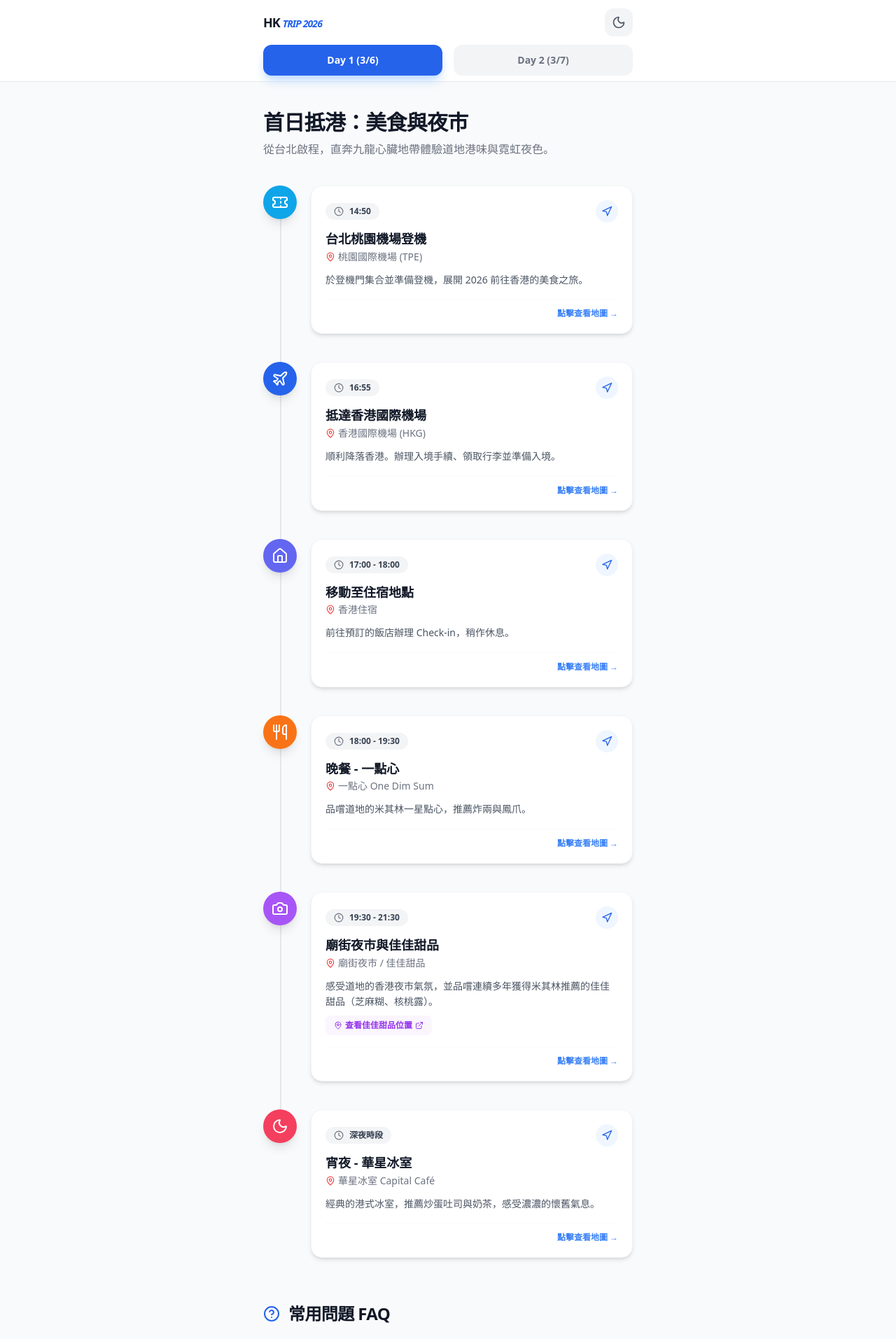
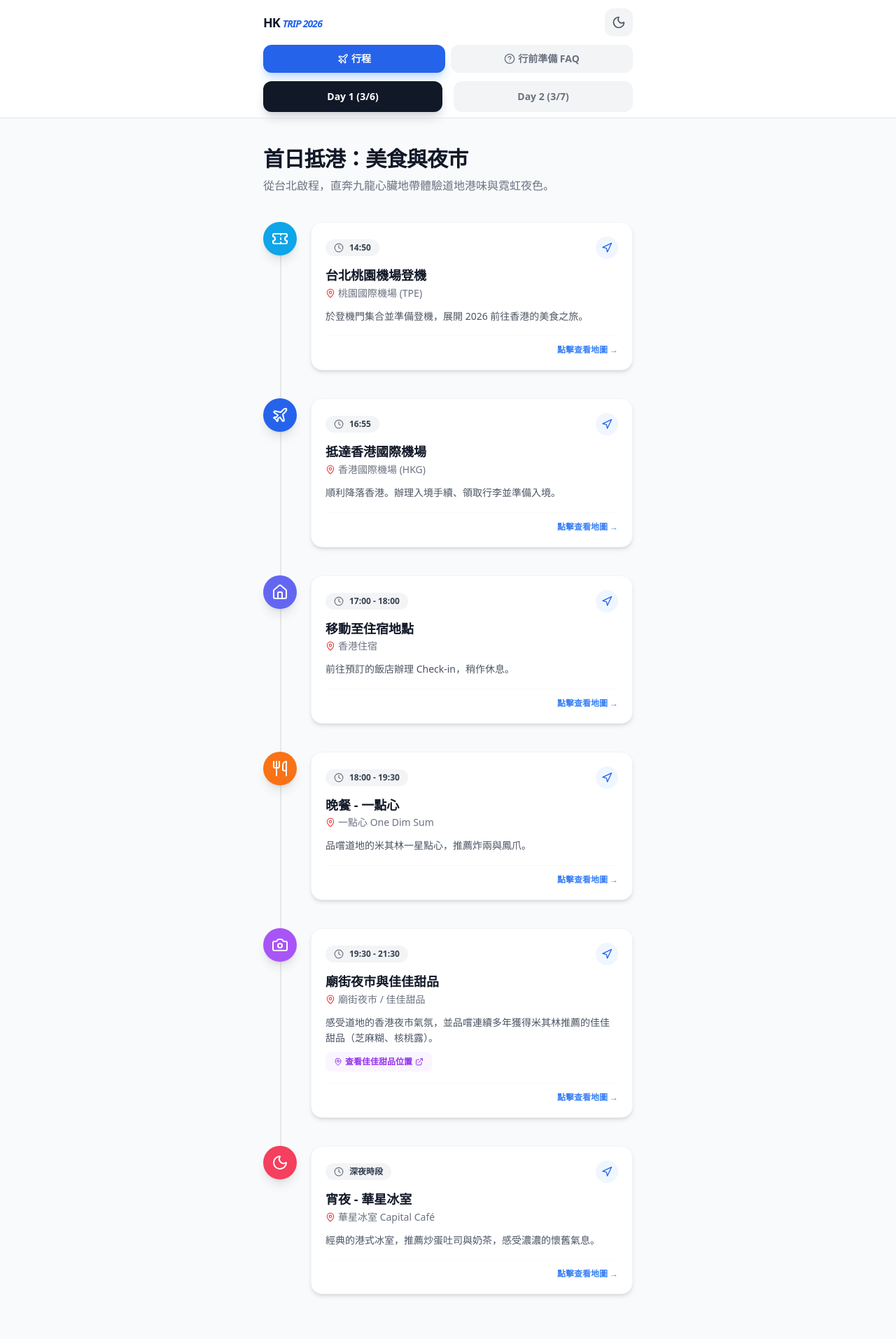
Before and after one commit to houzx2581396/hk-trip, a React (Vite) app: page / in a window 1280 px wide. Shown: the top 1913 px of the page at 70% size. Built offline with nearby package versions, Linux system fonts and the light colour scheme.

Commit message:
feat: 將 FAQ 改為頂部 Tab 切換，不再放在頁面最底部
新增「行程 / 行前準備 FAQ」Tab 切換器於 header，
讓使用者可以快速切換檢視行程或 FAQ 內容，
日期選擇器僅在行程頁顯示。

https://claude.ai/code/session_01FMji9w5ePpqXtxfPZY3ERT

```diff
--- a/src/App.jsx
+++ b/src/App.jsx
@@ -353,6 +353,7 @@ const FAQItem = ({ item }) => {
 export default function App() {
   const [activeDay, setActiveDay] = useState("3/6");
   const [isDarkMode, setIsDarkMode] = useState(false);
+  const [activeTab, setActiveTab] = useState("itinerary");
 
   return (
     <div className={`min-h-screen transition-colors duration-300 ${isDarkMode ? 'dark bg-gray-950' : 'bg-gray-50'}`}>
@@ -374,14 +375,39 @@ export default function App() {
           </div>
         </div>
 
-        {/* 日期切換 Tab */}
-        <div className="max-w-xl mx-auto px-6 pb-2 flex gap-4">
+        {/* 內容切換 Tab：行程 / FAQ */}
+        <div className="max-w-xl mx-auto px-6 pb-2 flex gap-2">
+          <button
+            onClick={() => setActiveTab("itinerary")}
+            className={`flex-1 py-2.5 text-sm font-bold rounded-xl transition-all ${activeTab === "itinerary"
+              ? 'bg-blue-600 text-white shadow-lg shadow-blue-200 dark:shadow-none'
+              : 'bg-gray-100 text-gray-500 dark:bg-gray-800 dark:text-gray-400'
+              }`}
+          >
+            <Plane className="w-4 h-4 inline-block mr-1 -mt-0.5" />
+            行程
+          </button>
+          <button
+            onClick={() => setActiveTab("faq")}
+            className={`flex-1 py-2.5 text-sm font-bold rounded-xl transition-all ${activeTab === "faq"
+              ? 'bg-blue-600 text-white shadow-lg shadow-blue-200 dark:shadow-none'
+              : 'bg-gray-100 text-gray-500 dark:bg-gray-800 dark:text-gray-400'
+              }`}
+          >
+            <HelpCircle className="w-4 h-4 inline-block mr-1 -mt-0.5" />
+            行前準備 FAQ
+          </button>
+        </div>
+
+        {/* 日期切換 Tab（僅在行程頁顯示） */}
+        {activeTab === "itinerary" && (
+          <div className="max-w-xl mx-auto px-6 pb-2 pt-1 flex gap-4">
             {Object.keys(itineraryData).map(day => (
               <button
                 key={day}
                 onClick={() => setActiveDay(day)}
                 className={`flex-1 py-3 text-sm font-bold rounded-xl transition-all ${activeDay === day
-                ? 'bg-blue-600 text-white shadow-lg shadow-blue-200 dark:shadow-none'
+                  ? 'bg-gray-900 text-white dark:bg-gray-100 dark:text-gray-900 shadow-lg shadow-gray-300 dark:shadow-none'
                   : 'bg-gray-100 text-gray-500 dark:bg-gray-800 dark:text-gray-400'
                   }`}
               >
@@ -389,9 +415,12 @@ export default function App() {
               </button>
             ))}
           </div>
+        )}
       </header>
 
       <main className="max-w-xl mx-auto px-6 pt-10 pb-24">
+        {activeTab === "itinerary" ? (
+          <>
             <div className="mb-10">
               <h2 className="text-3xl font-extrabold text-gray-900 dark:text-white tracking-tight mb-2">
                 {activeDay === "3/6" ? "首日抵港：美食與夜市" : "次日探索：海島與夜景"}
@@ -412,19 +441,25 @@ export default function App() {
                 />
               ))}
             </div>
-
-        {/* FAQ 常用問題 */}
-        <div className="mt-16">
-          <div className="flex items-center gap-3 mb-6">
-            <HelpCircle className="w-6 h-6 text-blue-600 dark:text-blue-400" />
-            <h2 className="text-2xl font-extrabold text-gray-900 dark:text-white tracking-tight">
-              常用問題 FAQ
+          </>
+        ) : (
+          <>
+            <div className="mb-8">
+              <div className="flex items-center gap-3 mb-2">
+                <HelpCircle className="w-7 h-7 text-blue-600 dark:text-blue-400" />
+                <h2 className="text-3xl font-extrabold text-gray-900 dark:text-white tracking-tight">
+                  行前準備 FAQ
                 </h2>
+              </div>
+              <p className="text-gray-500 dark:text-gray-400">
+                出發前必看！天氣、穿著、交通卡與行李清單一次搞定。
+              </p>
             </div>
             {faqData.map(item => (
               <FAQItem key={item.id} item={item} />
             ))}
-        </div>
+          </>
+        )}
 
         <footer className="mt-16 text-center">
           <p className="text-xs text-gray-400 dark:text-gray-600 font-medium">
```
Lines whose indentation alone changed are shown as unchanged.
